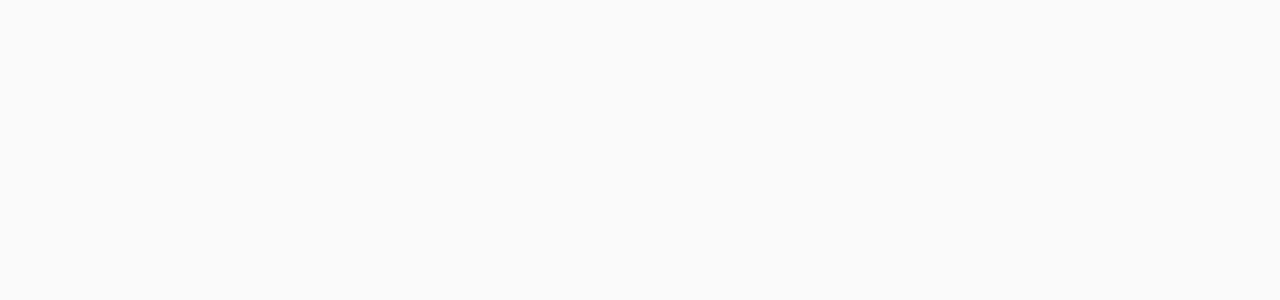
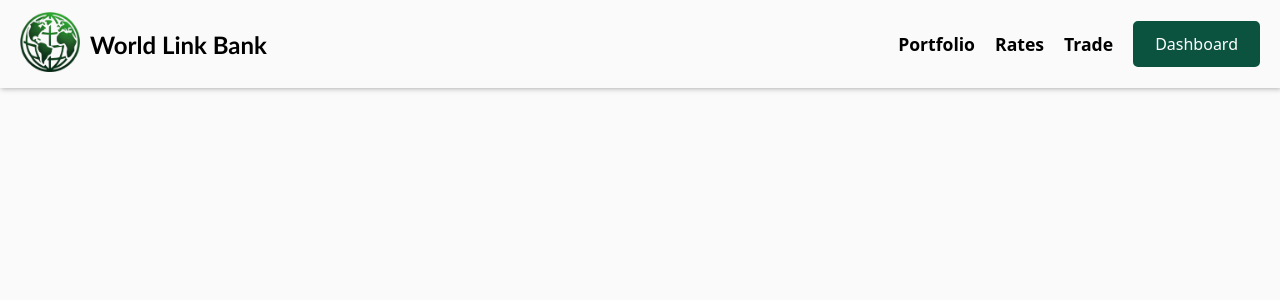
Before and after one commit to jjdubski/WorldLinkBank, a React (Vite) app in the folder northern-hack/: page /portfolio in a window 1280 px wide. Before the commit this address had no page. Shown: the top 300 px of the page. Built offline with nearby package versions, Linux system fonts and the light colour scheme.

Commit message:
more pages and routes

```diff
--- a/northern-hack/src/App.jsx
+++ b/northern-hack/src/App.jsx
@@ -2,6 +2,8 @@
 import { BrowserRouter as Router, Routes, Route } from 'react-router-dom';
 import Index from './pages/index';
 import Trade from './pages/trade/trade';
+import Portfolio from './pages/portfolio/portfolio';
+import Rates from './pages/rates/rates';
 import "./App.css"
 
 function App() {
@@ -10,6 +12,8 @@
         <Routes>
           <Route path="/" element={<Index />} />
           <Route path="/trade" element={<Trade />} />
+          <Route path="/portfolio" element={<Portfolio />} />
+          <Route path="/rates" element={<Rates />} />
         </Routes>
     </Router>
   );
--- /dev/null
+++ b/northern-hack/src/pages/portfolio/portfolio.jsx
@@ -0,0 +1,15 @@
+import React from "react";
+import "./portfolio.css";
+import Navbar from "../../components/navbar/Navbar";
+
+const Portfolio = () => {
+    return (
+        <>
+        <Navbar/>
+        <div className='portfolio'>
+        </div>
+        </>
+    )
+}
+
+export default Portfolio;
--- /dev/null
+++ b/northern-hack/src/pages/rates/rates.jsx
@@ -0,0 +1,15 @@
+import React from "react";
+import "./rates.css";
+import Navbar from "../../components/navbar/Navbar";
+
+const Rates = () => {
+    return (
+        <>
+        <Navbar/>
+        <div className='rates'>
+        </div>
+        </>
+    )
+}
+
+export default Rates;
```
Also changed, not shown: northern-hack/src/pages/portfolio/portfolio.css (added), northern-hack/src/pages/rates/rates.css (added).
